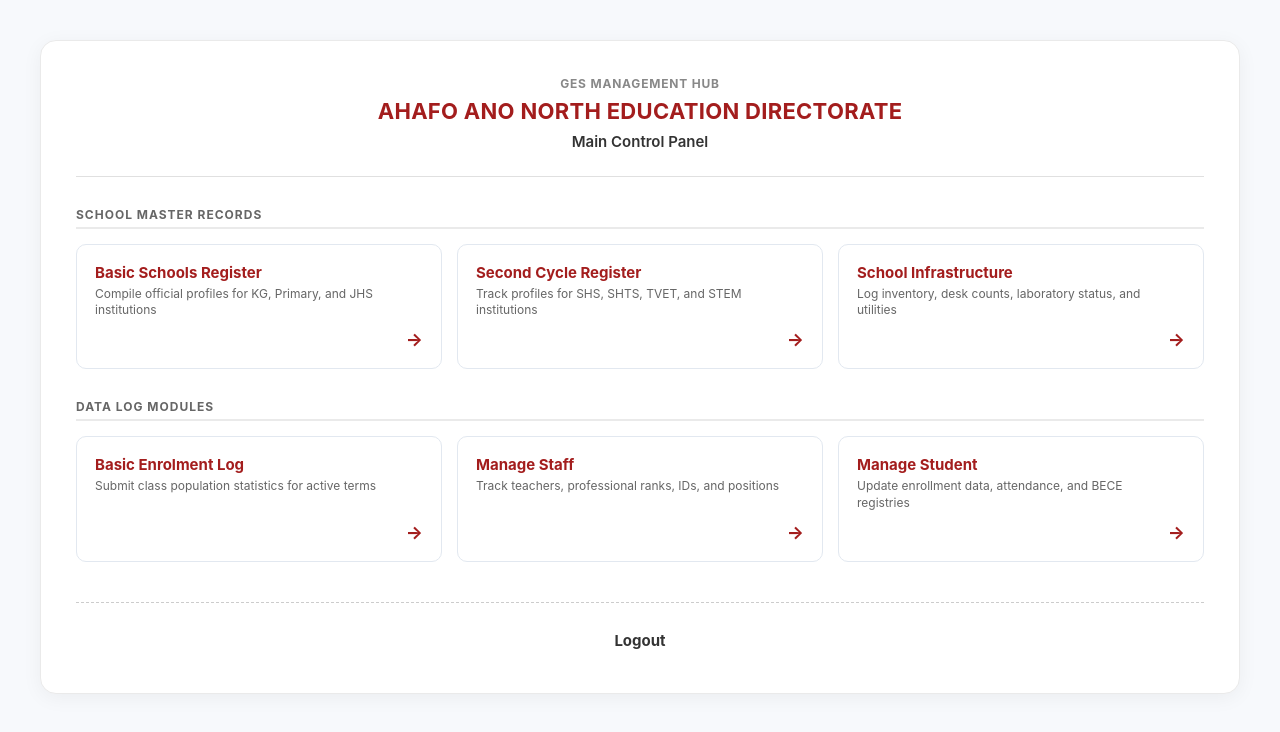
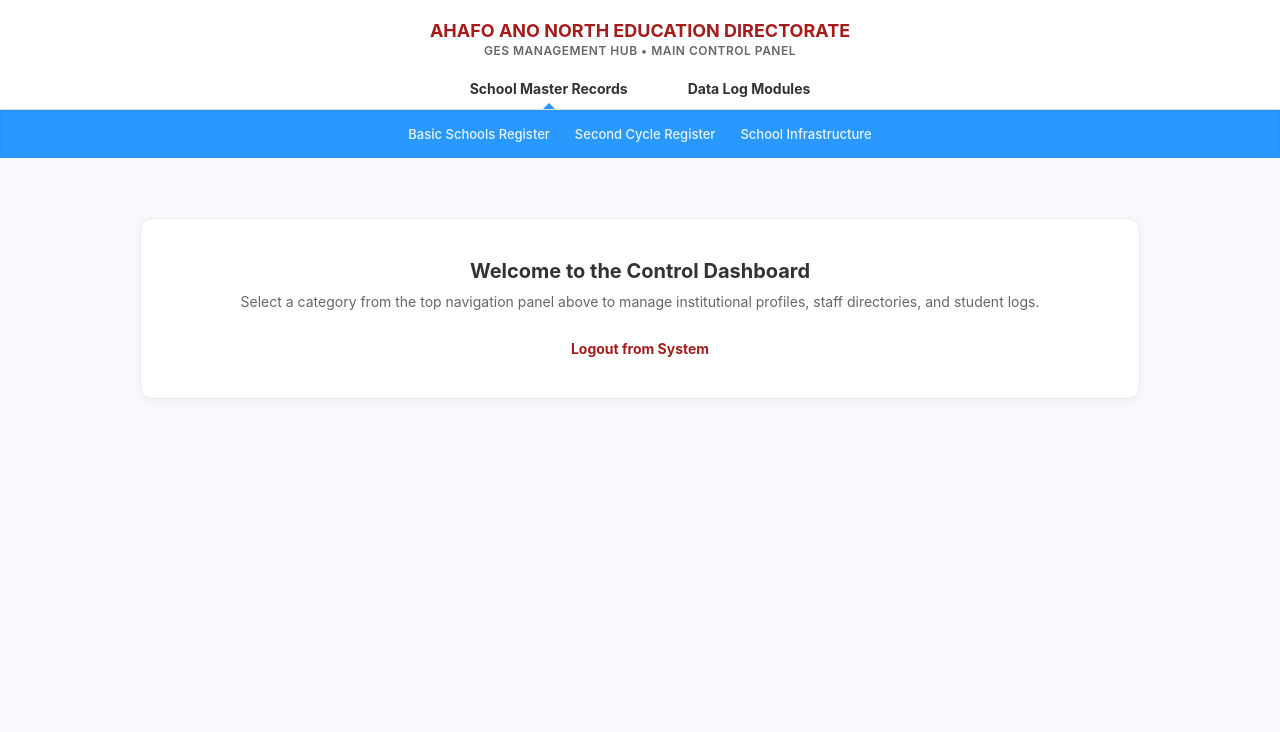
Before and after one commit to gesahafoanonorth/gesahafoanonorth.github.io, a plain HTML site: page dashboard.html in a window 1280 px wide. Drawn offline with Linux system fonts and the light colour scheme.

Commit message:
Update dashboard.html

```diff
--- a/dashboard.html
+++ b/dashboard.html
@@ -14,255 +14,207 @@
 
         body {
             background-color: #f7f9fc;
-            padding: 40px 20px;
+            padding: 0;
+            margin: 0;
         }
 
-        .dashboard-container {
-            background: #ffffff;
-            width: 100%;
-            max-width: 1200px; /* Wider container to accommodate horizontal buttons */
-            margin: 0 auto;
-            padding: 35px;
-            border-radius: 16px;
-            box-shadow: 0 4px 20px rgba(0, 0, 0, 0.05);
-            border: 1px solid #eaeaea;
+        /* Top Institutional Header */
+        .portal-header {
+            background-color: #ffffff;
+            text-align: center;
+            padding: 20px 10px 10px 10px;
         }
 
-        /* Top Header Styling */
-        .header {
-            text-align: center;
-            padding-bottom: 25px;
-            border-bottom: 1px solid #e0e0e0;
-            margin-bottom: 30px;
+        .portal-header h1 {
+            font-size: 18px;
+            color: #A31D1D;
+            font-weight: 700;
+            margin-bottom: 2px;
         }
 
-        .hub-badge {
-            display: block;
-            color: #888888;
+        .portal-header p {
             font-size: 12px;
-            font-weight: 700;
+            color: #666666;
+            font-weight: 600;
             text-transform: uppercase;
-            letter-spacing: 0.8px;
-            margin-bottom: 6px;
+            letter-spacing: 0.5px;
         }
 
-        .header h1 {
-            font-size: 22px;
-            color: #A31D1D;
-            font-weight: 700;
-            letter-spacing: 0.3px;
-            line-height: 1.3;
+        /* Main Menu Bar (White background, black text) */
+        .main-nav {
+            background-color: #ffffff;
+            display: flex;
+            justify-content: center;
+            gap: 40px;
+            border-bottom: 1px solid #e0e0e0;
+            position: relative;
         }
 
-        .header p {
-            font-size: 15px;
+        .nav-item {
             color: #333333;
-            font-weight: 600;
-            margin-top: 6px;
+            font-size: 14px;
+            font-weight: 700;
+            padding: 12px 10px;
+            cursor: pointer;
+            text-decoration: none;
+            position: relative;
+            user-select: none;
         }
 
-        /* Main Menu Container: Aligns both sections horizontally */
-        .menu-sections-wrapper {
-            display: flex;
-            gap: 25px;
-            flex-wrap: wrap; /* Wraps onto a new row on tablets/mobile */
+        .nav-item:hover {
+            color: #000000;
         }
 
-        /* Section Layout adjustments for horizontal button display */
-        .section-group {
-            flex: 1;
-            min-width: 300px; /* Prevents columns from shrinking too small */
+        /* Active tab indicator arrow pointing down to the blue block */
+        .nav-item.active::after {
+            content: '';
+            position: absolute;
+            bottom: 0;
+            left: 50%;
+            transform: translateX(-50%);
+            border-width: 6px;
+            border-style: solid;
+            border-color: transparent transparent #2998ff transparent; /* Matches submenu blue */
+            display: block;
+            width: 0;
+            height: 0;
         }
 
-        .section-title {
-            font-size: 12px;
-            font-weight: 700;
-            color: #666666;
-            text-transform: uppercase;
-            letter-spacing: 1px;
-            margin-bottom: 15px;
-            border-bottom: 2px solid #eaeaea;
-            padding-bottom: 5px;
+        /* Sub-Navigation Menu Bar (Blue background, white text) */
+        .sub-nav-container {
+            background-color: #2998ff; /* Vibrant blue matching the screenshot layout */
+            box-shadow: inset 0 2px 4px rgba(0,0,0,0.05);
         }
 
-        /* Horizontal Menu Row Setup */
-        .menu-list {
-            display: flex;
-            flex-direction: column;
-            gap: 12px;
+        .sub-nav {
+            max-width: 1200px;
+            margin: 0 auto;
+            display: none; /* Controlled via JS switching mechanism */
+            justify-content: center;
+            align-items: center;
+            flex-wrap: wrap;
+            padding: 10px 20px;
+            gap: 25px;
         }
 
-        .menu-card {
+        /* Forces active class targets to render flex display */
+        .sub-nav.active {
             display: flex;
-            justify-content: space-between;
-            align-items: center;
-            background: #ffffff;
-            border: 1px solid #e2e8f0;
-            border-radius: 10px;
-            padding: 16px 20px;
-            text-decoration: none;
-            transition: all 0.2s ease;
         }
 
-        .menu-card:hover {
-            border-color: #A31D1D;
-            box-shadow: 0 4px 12px rgba(163, 29, 29, 0.08);
-            transform: translateY(-1px);
+        .sub-nav-item {
+            color: #ffffff;
+            font-size: 13px;
+            font-weight: 500;
+            text-decoration: none;
+            padding: 6px 0;
+            opacity: 0.9;
+            transition: opacity 0.2s ease, text-decoration 0.2s;
         }
 
-        .card-content {
-            padding-right: 15px;
+        .sub-nav-item:hover {
+            opacity: 1;
+            text-decoration: underline;
         }
 
-        .card-title {
-            font-size: 15px;
-            font-weight: 700;
-            color: #A31D1D;
-            margin-bottom: 4px;
+        /* Main workspace content wrapper */
+        .main-content {
+            max-width: 1000px;
+            margin: 60px auto;
+            padding: 40px;
+            background: #ffffff;
+            border-radius: 12px;
+            border: 1px solid #eaeaea;
+            box-shadow: 0 4px 12px rgba(0,0,0,0.03);
+            text-align: center;
         }
 
-        .card-description {
-            font-size: 12px;
-            color: #666666;
-            line-height: 1.4;
+        .main-content h2 {
+            color: #333333;
+            font-size: 20px;
+            margin-bottom: 10px;
         }
 
-        .card-arrow {
-            color: #A31D1D;
-            font-size: 18px;
-            font-weight: bold;
-            transition: transform 0.2s ease;
-        }
-
-        .menu-card:hover .card-arrow {
-            transform: translateX(3px);
-        }
-
-        /* Action Footer */
-        .footer-action {
-            text-align: center;
-            margin-top: 40px;
-            padding-top: 20px;
-            border-top: 1px dashed #cccccc;
+        .main-content p {
+            color: #666666;
+            font-size: 14px;
         }
 
         .btn-logout {
             display: inline-block;
-            color: #333333;
+            margin-top: 30px;
+            color: #A31D1D;
+            font-weight: 700;
+            font-size: 14px;
             text-decoration: none;
-            font-size: 15px;
-            font-weight: 700;
-            padding: 8px 24px;
-            transition: color 0.2s ease;
         }
 
         .btn-logout:hover {
-            color: #A31D1D;
             text-decoration: underline;
-        }
-
-        /* Responsive Grid Mode for Desktop */
-        @media (min-width: 768px) {
-            .menu-list {
-                display: flex;
-                flex-direction: row; /* Arranges the buttons horizontally */
-                gap: 15px;
-            }
-
-            .menu-card {
-                flex: 1; /* Assigns equal width to all buttons in the row */
-                flex-direction: column;
-                align-items: flex-start;
-                justify-content: space-between;
-                min-height: 120px;
-                padding: 18px;
-            }
-
-            .card-arrow {
-                align-self: flex-end;
-                margin-top: 10px;
-            }
-
-            .menu-sections-wrapper {
-                flex-direction: column; /* Stacks the two distinct tables/sections vertically */
-                gap: 30px;
-            }
         }
     </style>
 </head>
 <body>
 
-    <div class="dashboard-container">
-        <!-- Main Panel Header -->
-        <div class="header">
-            <span class="hub-badge">GES Management Hub</span>
-            <h1>AHAFO ANO NORTH EDUCATION DIRECTORATE</h1>
-            <p>Main Control Panel</p>
+    <!-- Institutional Branding -->
+    <div class="portal-header">
+        <h1>AHAFO ANO NORTH EDUCATION DIRECTORATE</h1>
+        <p>GES Management Hub &bull; Main Control Panel</p>
+    </div>
+
+    <!-- Main Navigation Bar -->
+    <nav class="main-nav">
+        <div class="nav-item active" onclick="switchTab('master-records', this)">School Master Records</div>
+        <div class="nav-item" onclick="switchTab('data-logs', this)">Data Log Modules</div>
+    </nav>
+
+    <!-- Sub-Navigation Bar Container -->
+    <div class="sub-nav-container">
+
+        <!-- Submenu 1: School Master Records -->
+        <div id="master-records" class="sub-nav active">
+            <a href="school-basic.html" class="sub-nav-item">Basic Schools Register</a>
+            <a href="school-second-cycle.html" class="sub-nav-item">Second Cycle Register</a>
+            <a href="school-infrastructure.html" class="sub-nav-item">School Infrastructure</a>
         </div>
 
-        <div class="menu-sections-wrapper">
-            <!-- Section 1: School Master Records (Horizontal Layout) -->
-            <div class="section-group">
-                <h2 class="section-title">School Master Records</h2>
-                <div class="menu-list">
-                    <a href="school-basic.html" class="menu-card">
-                        <div class="card-content">
-                            <div class="card-title">Basic Schools Register</div>
-                            <div class="card-description">Compile official profiles for KG, Primary, and JHS institutions</div>
-                        </div>
-                        <div class="card-arrow">&rarr;</div>
-                    </a>
-                    <a href="school-second-cycle.html" class="menu-card">
-                        <div class="card-content">
-                            <div class="card-title">Second Cycle Register</div>
-                            <div class="card-description">Track profiles for SHS, SHTS, TVET, and STEM institutions</div>
-                        </div>
-                        <div class="card-arrow">&rarr;</div>
-                    </a>
-                    <a href="school-infrastructure.html" class="menu-card">
-                        <div class="card-content">
-                            <div class="card-title">School Infrastructure</div>
-                            <div class="card-description">Log inventory, desk counts, laboratory status, and utilities</div>
-                        </div>
-                        <div class="card-arrow">&rarr;</div>
-                    </a>
-                </div>
-            </div>
-
-            <!-- Section 2: Data Log Modules (Horizontal Layout) -->
-            <div class="section-group">
-                <h2 class="section-title">Data Log Modules</h2>
-                <div class="menu-list">
-                    <a href="enrolment.html" class="menu-card">
-                        <div class="card-content">
-                            <div class="card-title">Basic Enrolment Log</div>
-                            <div class="card-description">Submit class population statistics for active terms</div>
-                        </div>
-                        <div class="card-arrow">&rarr;</div>
-                    </a>
-                    <a href="staff.html" class="menu-card">
-                        <div class="card-content">
-                            <div class="card-title">Manage Staff</div>
-                            <div class="card-description">Track teachers, professional ranks, IDs, and positions</div>
-                        </div>
-                        <div class="card-arrow">&rarr;</div>
-                    </a>
-                    <a href="#" class="menu-card">
-                        <div class="card-content">
-                            <div class="card-title">Manage Student</div>
-                            <div class="card-description">Update enrollment data, attendance, and BECE registries</div>
-                        </div>
-                        <div class="card-arrow">&rarr;</div>
-                    </a>
-                </div>
-            </div>
+        <!-- Submenu 2: Data Log Modules -->
+        <div id="data-logs" class="sub-nav">
+            <a href="enrolment.html" class="sub-nav-item">Basic Enrolment Log</a>
+            <a href="staff.html" class="sub-nav-item">Manage Staff</a>
+            <a href="#" class="sub-nav-item">Manage Student</a>
         </div>
 
-        <!-- Logout Action Button -->
-        <div class="footer-action">
-            <a href="index.html" class="btn-logout">Logout</a>
+    </div>
+
+    <!-- Main Content Workspace Area -->
+    <main class="main-content">
+        <h2>Welcome to the Control Dashboard</h2>
+        <p>Select a category from the top navigation panel above to manage institutional profiles, staff directories, and student logs.</p>
+
+        <div>
+            <a href="index.html" class="btn-logout">Logout from System</a>
         </div>
-    </div>
+    </main>
+
+    <!-- Navigation Tab Toggling Logic -->
+    <script>
+        function switchTab(targetId, element) {
+            // 1. Remove active state from all primary menu headers
+            document.querySelectorAll('.nav-item').forEach(tab => {
+                tab.classList.remove('active');
+            });
+
+            // 2. Hide all sub-navigation ribbon segments
+            document.querySelectorAll('.sub-nav').forEach(menu => {
+                menu.classList.remove('active');
+            });
+
+            // 3. Apply active styling states to currently selected options
+            element.classList.add('active');
+            document.getElementById(targetId).classList.add('active');
+        }
+    </script>
 
 </body>
 </html>
```
